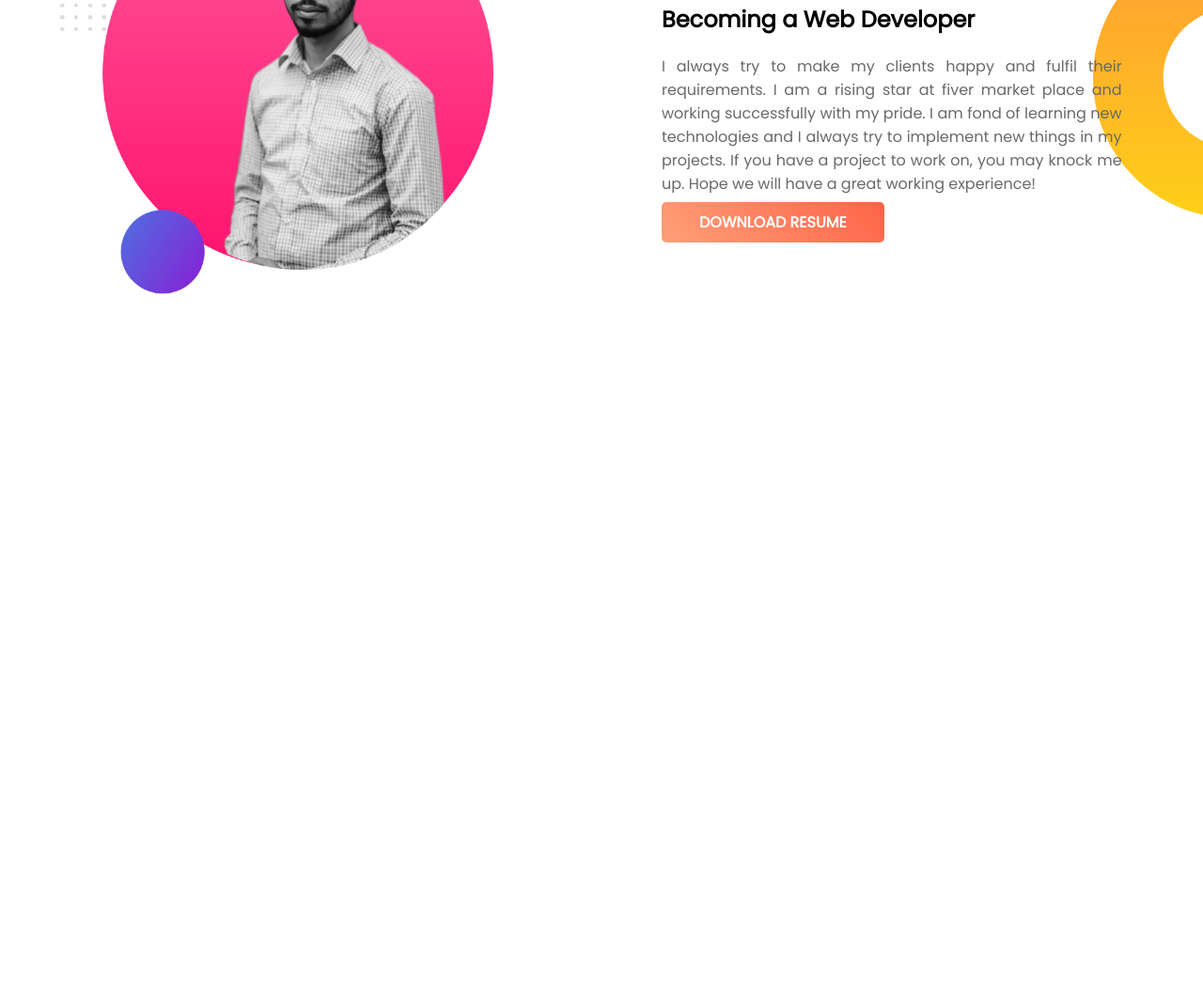
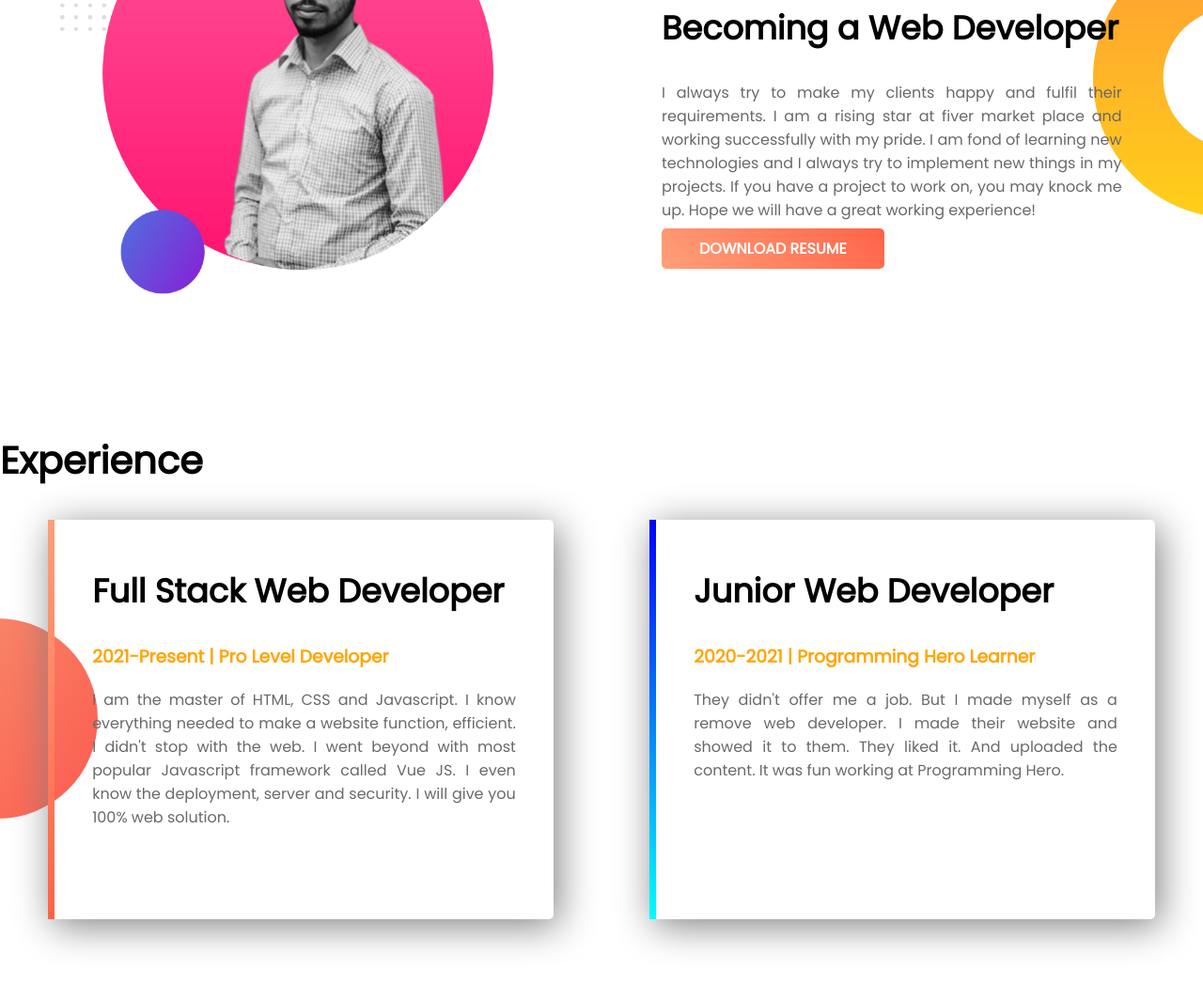
Before and after one commit to mabrur007/developer-portfolio, a plain HTML site: page index.html in a window 1280 px wide. Shown: the part 784-1832 px from the top of the page at 94% size. Before the commit the page ends 1244 px from the top, so only its background shows below. Drawn offline with Linux system fonts and the light colour scheme.

Commit message:
experience section added

```diff
--- a/index.html
+++ b/index.html
@@ -13,7 +13,7 @@
 </head>
 
 <body>
-    <section class="section-one">
+    <section class="section-one flexible-container">
         <div class="half-width">
             <h1>Welcome To</h1>
             <h1><span class="orange-color">Mir Mabrur's</span> Portfolio</h1>
@@ -35,7 +35,8 @@
         </div>
     </section>
     <!-- second section -->
-    <section class="section-two">
+    <section class="section-two flexible-container">
+
         <div class="half-width">
             <img src="images/my-bg22.png" alt="My second bg-image">
         </div>
@@ -58,6 +59,30 @@
             <a class="link-button" href="#">DOWNLOAD RESUME</a>
         </div>
     </section>
+
+    <!-- section three -->
+    <section class="section-three">
+        <h1>Experience</h1>
+        <div class="flexible-container">
+            <div class="experience-box" id="experience-box-left">
+                <h2>Full Stack Web Developer</h2>
+                <h3 class="orange-color">2021-Present | Pro Level Developer</h3>
+                <p>
+                    I am the master of HTML, CSS and Javascript. I know everything needed to make a website function,
+                    efficient. I didn't stop with the web. I went beyond with most popular Javascript framework called
+                    Vue JS. I even know the deployment, server and security. I will give you 100% web solution.
+                </p>
+            </div>
+            <div class="experience-box" id="experience-box-right">
+                <h2>Junior Web Developer</h2>
+                <h3 class="orange-color">2020-2021 | Programming Hero Learner</h3>
+                <p>
+                    They didn't offer me a job. But I made myself as a remove web developer. I made their website and
+                    showed it to them. They liked it. And uploaded the content. It was fun working at Programming Hero.
+                </p>
+            </div>
+        </div>
+    </section>
 </body>
 
 </html>
--- a/style.css
+++ b/style.css
@@ -2,7 +2,7 @@ body{
     font-family: 'Poppins', sans-serif;
     margin: 0;
 }
-section{
+.flexible-container{
     display: flex;
     margin-bottom: 140px;
 }
@@ -15,8 +15,20 @@ section{
     background-repeat: no-repeat;
     background-position: right;
 }
+.section-three{
+    background-image: url(images/exp-bg.png);
+    background-repeat: no-repeat;
+    background-position: 0 65% ;
+}
+
+.section-three h1{
+font-size: 40px;
+}
 h1{
     font-size: 50px;
+}
+h2{
+    font-size: 35px;
 }
 .orange-color{
     color: orange;
@@ -38,7 +50,7 @@ h1{
     width: 50%;
     padding-left: 5%;
 }
-.half-width p{
+p{
     text-align: justify;
     color: #696969;
 }
@@ -46,3 +58,20 @@ h1{
     width: 80%;
     margin-top: 25px;
 }
+.experience-box{
+    margin: 0 4%;
+    width: 40%;
+    border-radius: 5px;
+    box-shadow: 5px 7px 40px gray;
+    padding: 20px 40px 80px;
+}
+#experience-box-left{
+    border-left: 7px solid;
+    border-image: linear-gradient(180deg, lightsalmon, tomato);
+    border-image-slice: 1;
+}
+#experience-box-right{
+    border-left: 7px solid;
+    border-image: linear-gradient(180deg, blue, cyan);
+    border-image-slice: 1;
+}
```
